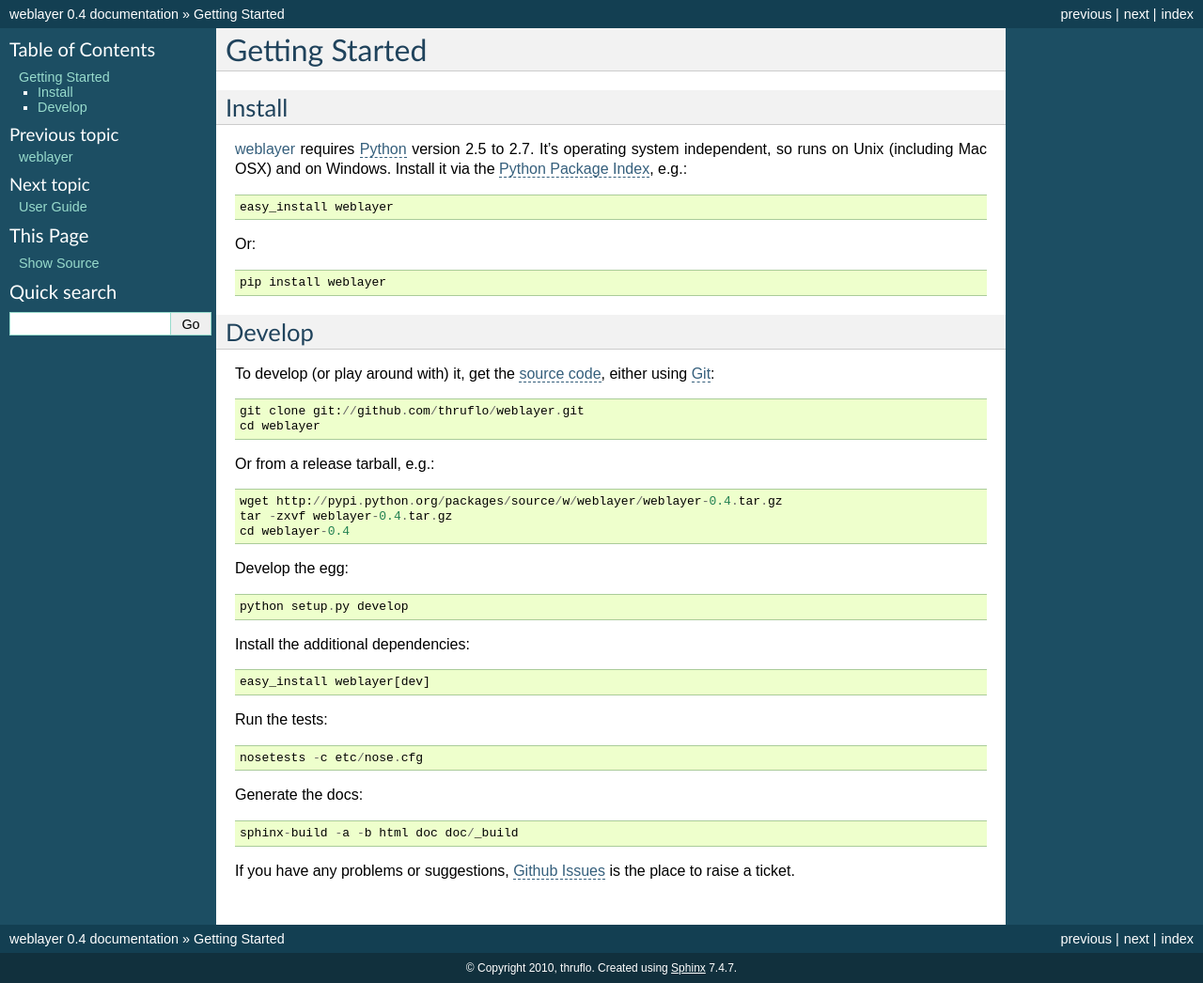
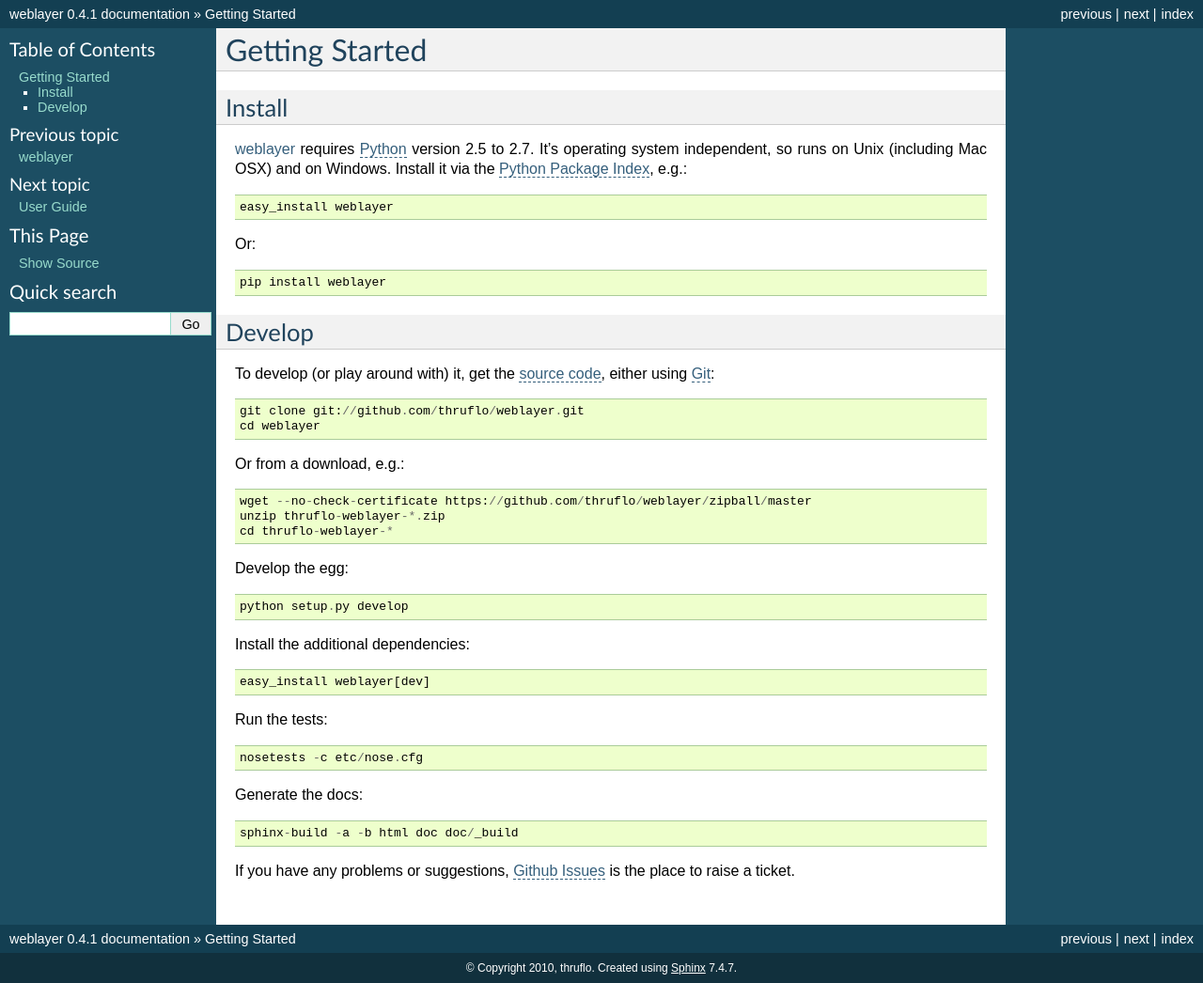
Before and after one commit to thruflo/weblayer, a Sphinx documentation site: the page built from doc/gettingstarted.rst, in a window 1280 px wide and 1046 px high. Shown: the whole window at 94% size. Built offline with Sphinx 7.4.7, drawn with Linux system fonts in a browser that asks for light colours.

Commit message:
removed version no from download to avoid maintaining it

```diff
--- a/doc/conf.py
+++ b/doc/conf.py
@@ -59,7 +59,7 @@
 # The short X.Y version.
 version = '0.4'
 # The full version, including alpha/beta/rc tags.
-release = '0.4'
+release = '0.4.1'
 
 # The language for content autogenerated by Sphinx. Refer to documentation
 # for a list of supported languages.
--- a/doc/gettingstarted.rst
+++ b/doc/gettingstarted.rst
@@ -26,11 +26,11 @@
     git clone git://github.com/thruflo/weblayer.git
     cd weblayer
 
-Or from a release tarball, e.g.::
+Or from a download, e.g.::
 
-    wget http://pypi.python.org/packages/source/w/weblayer/weblayer-0.4.tar.gz
-    tar -zxvf weblayer-0.4.tar.gz
-    cd weblayer-0.4
+    wget --no-check-certificate https://github.com/thruflo/weblayer/zipball/master
+    unzip thruflo-weblayer-*.zip
+    cd thruflo-weblayer-*
 
 Develop the egg::
 
```
Also changed, not shown: README.rst (+4 -4 lines).
